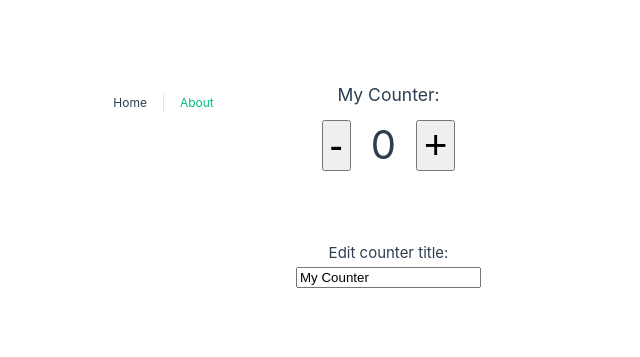
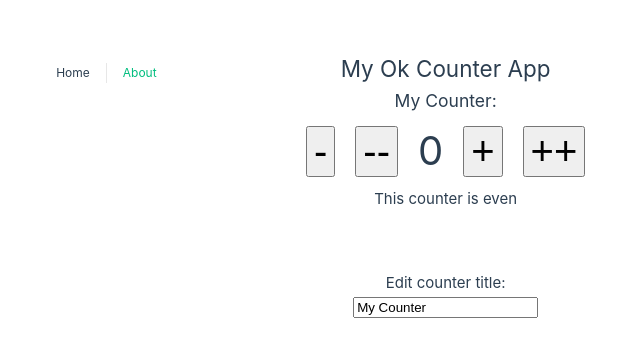
Before and after one commit to HornRyRy/vue-composition-basics, a Vue app: page / in a window 1280 px wide. Shown: the part 215-572 px from the top of the page, without its empty margins (364-1004 px from the left). Built offline with nearby package versions, Linux system fonts and the light colour scheme.

Commit message:
adding computed properties

```diff
--- a/src/views/HomeView.vue
+++ b/src/views/HomeView.vue
@@ -1,11 +1,18 @@
 <template>
   <div class="home">
+    <h2>{{ appTitle }}</h2>
     <h3>{{ counterData.title }}:</h3>
     <div>
-      <button @click="decreaseCounter" class="btn">-</button>
+      <button @click="decreaseCounter(1)" class="btn">-</button>
+      <button @click="decreaseCounter(2)" class="btn">--</button>
       <span class="counter">{{ counterData.count }}</span>
-      <button @click="increaseCounter" class="btn">+</button>
+      <button @click="increaseCounter(1)" class="btn">+</button>
+      <button @click="increaseCounter(2, $event)" class="btn">++</button>
+      <!-- Notice in the x2 counter, I have access to the event object via $event -->
     </div>
+
+    <p>This counter is {{ oddOrEven }}</p>
+
     <div class="edit">
       <h4>Edit counter title:</h4>
       <input v-model="counterData.title" type="text">
@@ -14,21 +21,32 @@
 </template>
 
 <script setup>
-import { ref, reactive } from 'vue'
+import { ref, reactive, computed } from 'vue'
 
-const counter = ref(0)
-const counterTitle = ref('My Counter')
+//// non reactive data
+const appTitle = 'My Ok Counter App'
+
+//// refs
+// const counter = ref(0)
+// const counterTitle = ref('My Counter')
 
 const counterData = reactive({
   count: 0,
   title: 'My Counter'
 })
 
-const increaseCounter = () =>{
-  counter.value++
+const oddOrEven = computed(() =>{
+  if (counterData.count % 2 === 0) return 'even'
+  else return 'odd'
+})
+
+const increaseCounter = (amount, e) =>{
+  // here we are using the event object from the button and passing it here
+  console.log(e)
+  counterData.count += amount
 }
-const decreaseCounter = () =>{
-  counter.value--
+const decreaseCounter = (amount) =>{
+  counterData.count -= amount
 }
 </script>
 
```
